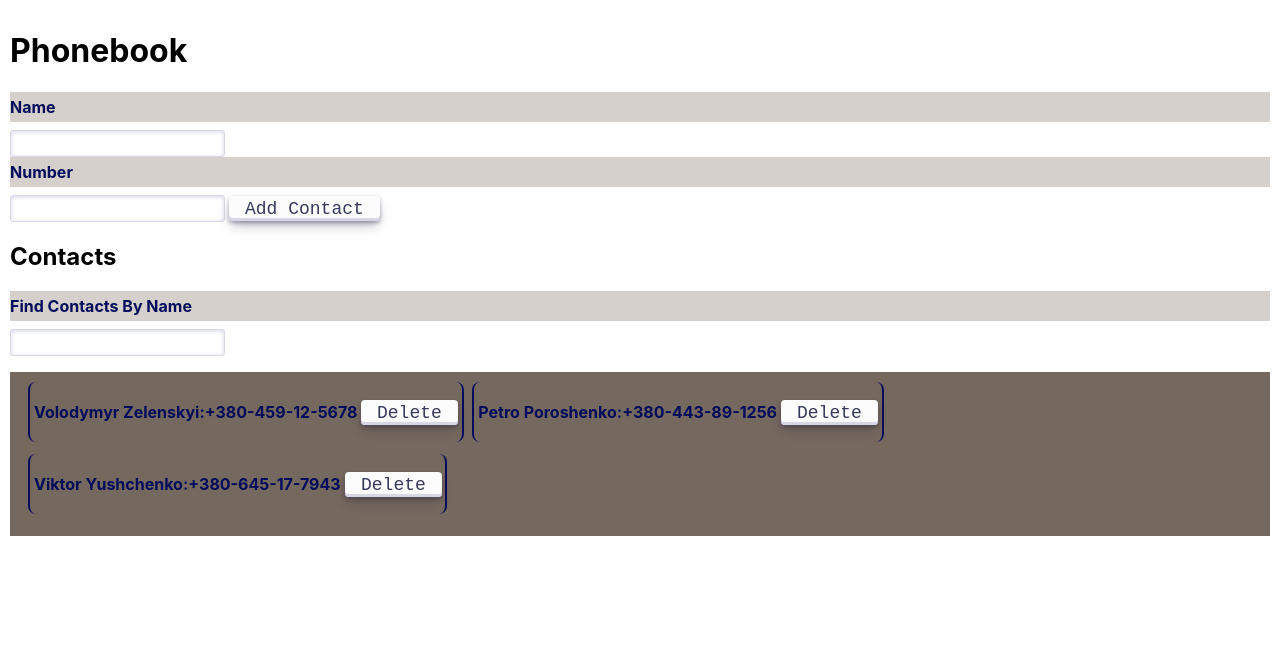
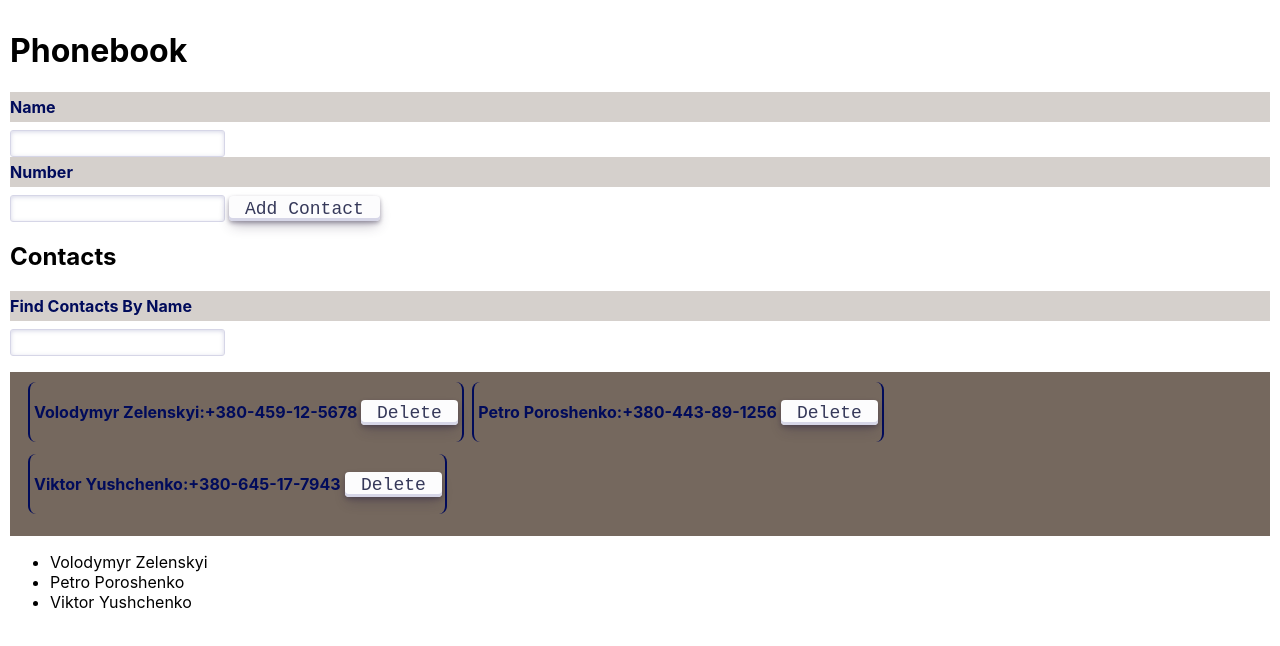
Before and after one commit to userzahar/goit-react-hw-06-phonebook, a React (Create React App) app: page / in a window 1280 px wide. Shown: the top 646 px of the page. Built offline with nearby package versions, Linux system fonts and the light colour scheme.

Commit message:
add styled

```diff
--- a/package.json
+++ b/package.json
@@ -4,12 +4,16 @@
   "private": true,
   "homepage": "https://userzahar.github.io/goit-react-hw-06-phonebook/",
   "dependencies": {
+    "@reduxjs/toolkit": "^1.9.3",
     "@testing-library/jest-dom": "^5.16.3",
     "@testing-library/react": "^12.1.4",
     "@testing-library/user-event": "^13.5.0",
     "react": "^18.1.0",
     "react-dom": "^18.1.0",
+    "react-redux": "^8.0.5",
     "react-scripts": "5.0.1",
+    "redux": "^4.2.1",
+    "styled-components": "^5.3.9",
     "web-vitals": "^2.1.3"
   },
   "scripts": {
--- a/src/components/App.jsx
+++ b/src/components/App.jsx
@@ -2,9 +2,15 @@ import { Form } from "./Form/Form";
 import { nanoid } from 'nanoid';
 import { ContactList } from "./ContactList/ContactList";
 import { Filter } from "./Filter/Filter";
-import { useState,useEffect } from "react";
+import { useState, useEffect } from "react";
+import { useSelector, useDispatch } from 'react-redux'
+import { add } from "redux/slice";
 
-export function App () {
+export function App() {
+  const contactList = useSelector(state => state.clicks)
+  const dispatch = useDispatch();
+  console.log("💙 ~ contactList:", contactList);
+  console.log("💙 ~ add:", add({ id: 'id-1', name: 'Volodymyr Zelenskyi', number: '+380-459-12-5678' }));
   const [filter, setFilter] = useState('');
   const[contacts, setContacts] = useState(()=>JSON.parse(localStorage.getItem('contacts')) || [
     { id: 'id-1', name: 'Volodymyr Zelenskyi', number: '+380-459-12-5678' },
@@ -50,6 +56,9 @@ export function App () {
       <Form createContacts={createContacts} />
       <h2>Contacts</h2>
     <Filter handleChange={handleChange} />
-    <ContactList deleteItem={handleDelete} filterList={()=>filteredContacts()}  />
+    <ContactList deleteItem={handleDelete} filterList={() => filteredContacts()} />
+    <ul>
+      {contactList.map(contact => <li key={contact.id}>{contact.name}</li>)}
+    </ul>
   </>
 }
--- a/src/index.js
+++ b/src/index.js
@@ -1,10 +1,15 @@
 import React from 'react';
 import ReactDOM from 'react-dom/client';
 import { App } from 'components/App';
+import { Provider } from 'react-redux';
+
 import './index.css';
+import { store } from 'redux/store';
 
 ReactDOM.createRoot(document.getElementById('root')).render(
   <React.StrictMode>
-    <App />
+    <Provider store={store}>
+      <App />
+    </Provider>
   </React.StrictMode>
 );
--- /dev/null
+++ b/src/redux/slice.js
@@ -0,0 +1,26 @@
+import { createSlice } from '@reduxjs/toolkit';
+
+export const counterSlice = createSlice({
+  name: 'contacts',
+  initialState: [
+    { id: 'id-1', name: 'Volodymyr Zelenskyi', number: '+380-459-12-5678' },
+    { id: 'id-2', name: 'Petro Poroshenko', number: '+380-443-89-1256' },
+    { id: 'id-3', name: 'Viktor Yushchenko', number: '+380-645-17-7943' },
+  ],
+  reducers: {
+    add(state, action) {
+      return [...state, action.payload];
+    },
+    remove(state, action) {
+      state.filter(contact => contact.id !== action.payload.id);
+    },
+    filter(state, action) {
+      state.filter(({ name }) => {
+        return name.toLowerCase().indexOf(action.payload.toLowerCase()) > -1;
+      });
+    },
+  },
+});
+
+export const { add, remove, filter } = counterSlice.actions;
+console.log('🚀 ~ add:', add);
--- /dev/null
+++ b/src/redux/store.js
@@ -0,0 +1,9 @@
+import { configureStore } from '@reduxjs/toolkit';
+import { counterSlice } from './slice';
+console.log('🚀 ~ counterSlice:', counterSlice.reducer);
+
+export const store = configureStore({
+  reducer: {
+    clicks: counterSlice.reducer,
+  },
+});
```
Also changed, not shown: 1 other file (tests, documents, lock files or other folders).
